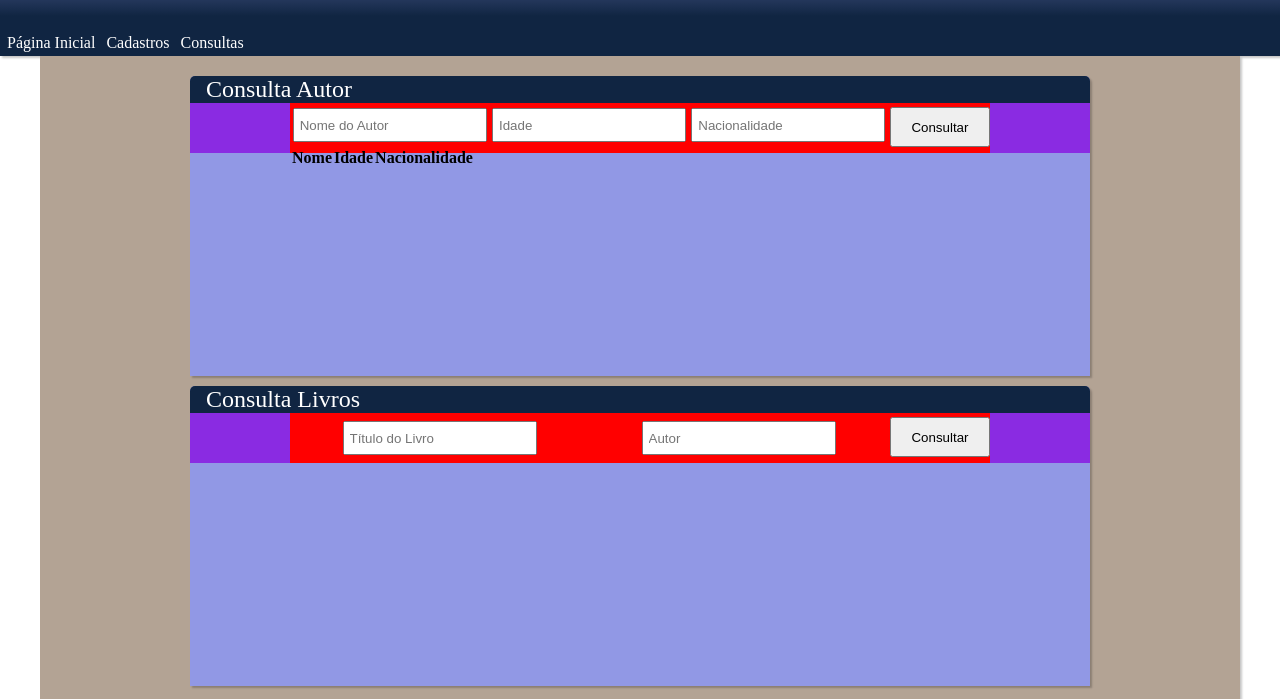
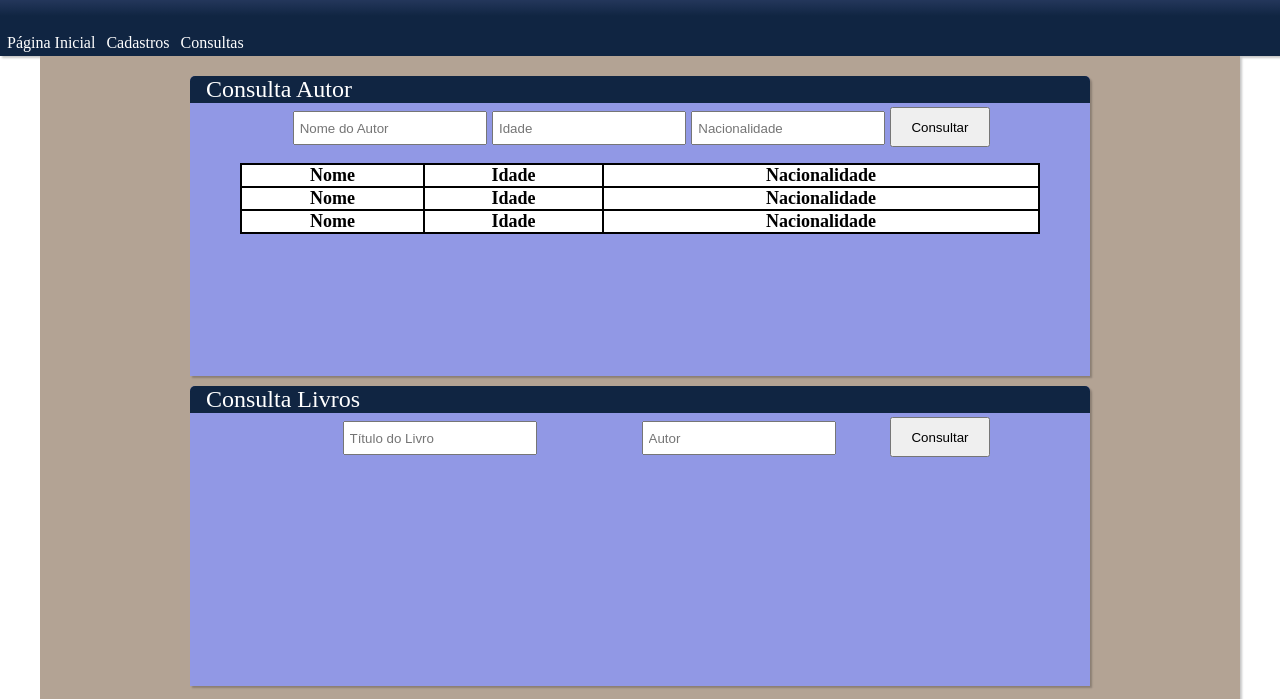
Before and after one commit to Esdrasalvess/BibliotecaNoSQL, a website: page Projeto Mongodb/html/consultas.html in a window 1280 px wide. Shown: the part 101-800 px from the top of the page. Drawn offline with Linux system fonts and the light colour scheme; files whose address does not match are found by name.

Commit message:
tabelimha

```diff
--- a/Projeto Mongodb/css/style_consultas.css
+++ b/Projeto Mongodb/css/style_consultas.css
@@ -18,7 +18,6 @@
 }
 
 form {
-    background-color: blueviolet;
     height: 50px;
     width: 900px;
     margin: auto;
@@ -36,7 +35,6 @@ input {
 
 .colunas{
     margin: auto;
-    background-color: red;
     height: 50px;
     width: 700px;
 
@@ -69,3 +67,22 @@ button:hover  {
 
     text-indent: 16px;
 }
+
+
+table{
+    width: 800px;
+    border-collapse: collapse;
+    font-size: 18px;
+    margin: auto;
+    margin-top: 10px;
+    background-color: white;
+}
+
+thead  {
+    margin-left: 10px;
+}
+
+th {
+    text-align: center;
+    border: 2px solid black;
+}
--- a/Projeto Mongodb/html/consultas.html
+++ b/Projeto Mongodb/html/consultas.html
@@ -32,9 +32,19 @@
                     <input type="text" id="consultar/idade_autor" placeholder="Idade">
                     <input type="text" id="consultar/nacionalidade_autor" placeholder="Nacionalidade">
                     <button id="consultar/consultarAutor">Consultar</button>
-
+                </div>
                 <table id="tabela-autores">
                     <thead>
+                        <tr>
+                            <th>Nome</th>
+                            <th>Idade</th>
+                            <th>Nacionalidade</th>
+                        </tr>
+                        <tr>
+                            <th>Nome</th>
+                            <th>Idade</th>
+                            <th>Nacionalidade</th>
+                        </tr>
                         <tr>
                             <th>Nome</th>
                             <th>Idade</th>
@@ -44,7 +54,6 @@
                     <tbody>
                     </tbody>
                 </table>
-            </div>
             </form>
        </div>
 
@@ -57,6 +66,7 @@
                     <button id="consultar/consultarLivro">Consultar</button>
                 </div>
             </form>
+
         </div>
     </main>
 
```
Lines whose indentation alone changed are shown as unchanged.
